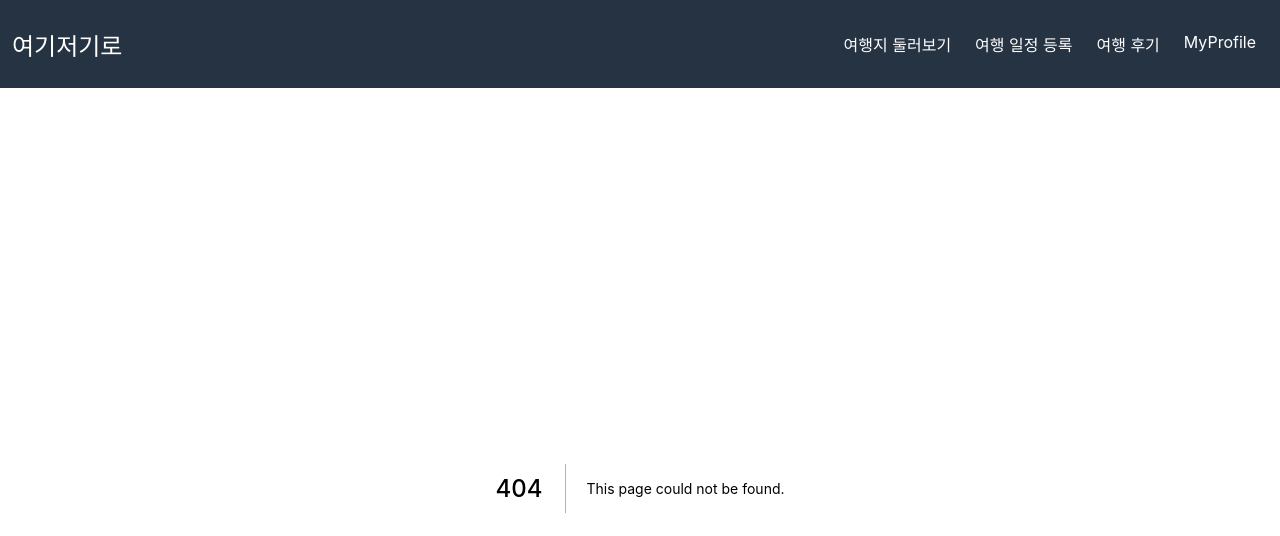
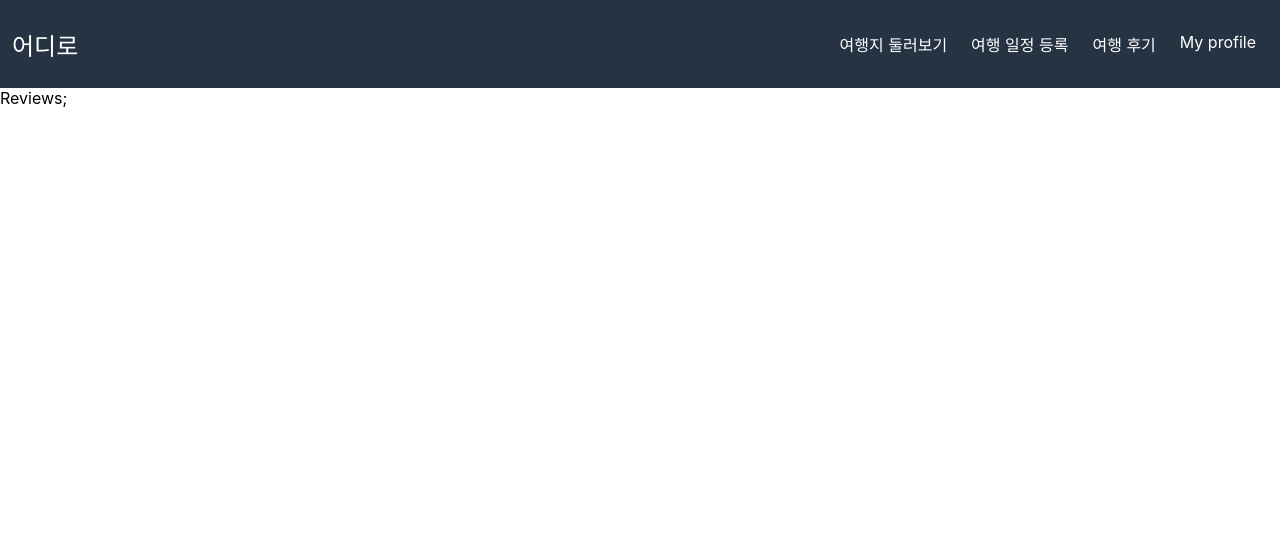
Before and after one commit to ybw903/WhereToGo, a Next.js app: page /reviews in a window 1280 px wide. Before the commit this address had no page. Shown: the top 536 px of the page. Built offline with nearby package versions, Linux system fonts and the light colour scheme.

Commit message:
feat: header link to next page

```diff
--- /dev/null
+++ b/pages/reviews.tsx
@@ -0,0 +1,7 @@
+export default function reviews() {
+    return(
+        <div>
+            Reviews;
+        </div>
+    )
+}
--- a/pages/schedule.tsx
+++ b/pages/schedules.tsx
@@ -1,6 +1,6 @@
 import TourCalender from "../src/components/TourCalender";
 
-export default function Schedule() {
+export default function Schedules() {
     return (
         <div>
             <div>
--- a/src/components/Header.tsx
+++ b/src/components/Header.tsx
@@ -13,15 +13,21 @@ export default function Header() {
         <header>
             <nav className={styles.navbar}>
                 <div className={styles.navbar__title}>
-                    <a>여기저기로</a>
+                    <Link href="/"><a>어디로</a></Link>
                 </div>
                 <ul className= {!isMenuOpen? styles.navbar__menu : `${styles.navbar__menu} ${styles.active}`}>
-                    <li><a>여행지 둘러보기</a></li>
                     <li>
-                        <Link href="schedule"><a>여행 일정 등록</a></Link>
+                        <Link href="/places"><a>여행지 둘러보기</a></Link>
                     </li>
-                    <li><a>여행 후기</a></li>
-                    <li><a>MyProfile</a></li>
+                    <li>
+                        <Link href="/schedules"><a>여행 일정 등록</a></Link>
+                    </li>
+                    <li>
+                        <Link href="/reviews"><a>여행 후기</a></Link>
+                    </li>
+                    <li>
+                        <Link href="/profile"><a>My profile</a></Link>
+                    </li>
                 </ul>
                 <div className={styles.navbar__toggleBtn} onClick={menuClickEventHandler}>
                     햄버거
```
Also changed, not shown: pages/places.tsx (added, +7 -0 lines), pages/profile.tsx (added, +7 -0 lines).
